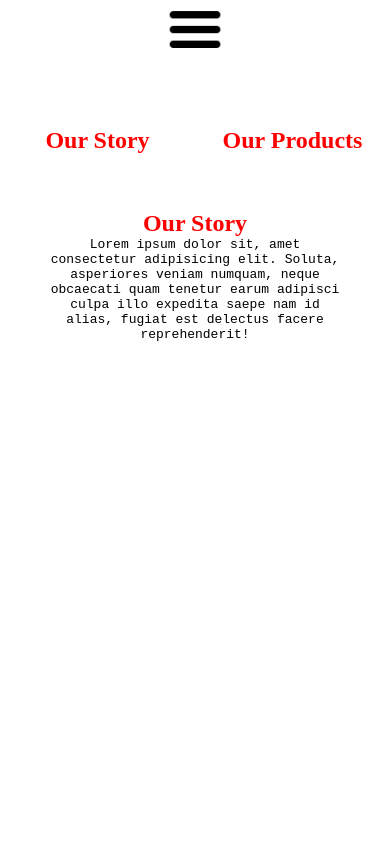
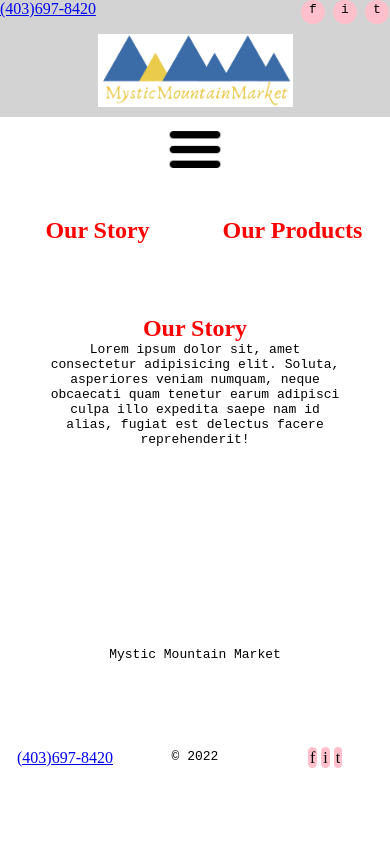
Before and after one commit to Hoodoo42/mysticMountainMarket, a plain HTML site: page about.html in a window 390 px wide. Drawn offline with Linux system fonts and the light colour scheme.

Commit message:
continued making the abouts page flow nicely, and now to troubleshoot adding the footer into the next pages and where its styling is

```diff
--- a/about.html
+++ b/about.html
@@ -26,6 +26,19 @@
     <title>About</title>
   </head>
   <body id="about-body">
+
+    <header id="top-header">
+        <div id="social-media">
+          <a href="tel:4035555555">(403)697-8420</a>
+          <p>f</p>
+          <p>i</p>
+          <p>t</p>
+        </div>
+        <img
+          src="images/logo.png"
+          alt="mystic mountain market logo blue mountain rnage with one yellow mountain. Text under the mountains with company name."
+        />
+      </header>
     <!--MENU TOGGLE FUNCTIONALITY  -->
     <div id="hamburger_menu">
       <input
@@ -50,7 +63,7 @@
       <section id="mobile_menu">
         <a href="index.html">Home</a>
         <a href="#">Shop</a>
-        <a href="#">Contact</a>
+        <a href="contacts.html">Contact</a>
       </section>
     </div>
 
@@ -98,5 +111,18 @@
     </div>
 
     </section>
+
+      <footer>
+        <p>Mystic Mountain Market</p>
+        <div id="footer-div">
+          <a href="tel:4035555555">(403)697-8420</a>
+          <p>&copy; 2022</p>
+          <div id="social-media-icons">
+            <span>f</span>
+            <span>i</span>
+            <span>t</span>
+          </div>
+        </div>
+      </footer>
   </body>
 </html>
--- a/css/about.scss/about.scss
+++ b/css/about.scss/about.scss
@@ -1,4 +1,6 @@
+@use "../general.scss/general";
 @use "../header.scss/mobile-header";
+@use "../footer.scss/footer";
 
 #about-body {
   display: grid;
@@ -13,13 +15,19 @@ h1 {
 
 // MENU TOGGLE ---------------
 
+#hamburger_menu{
+
+    margin-top: 40px;
+}
+
+
 .menu_radio_button {
   display: none;
 }
 
 #mobile_menu {
   position: absolute;
-  top: 75px;
+  top: 175px;
   left: 125px;
   z-index: 10;
 
@@ -57,6 +65,13 @@ label {
 }
 
 // ABOUT SECTION ---------------
+#about_toggle{
+    display: grid;
+    grid-template-rows: 100px;
+    margin-top: 40px;
+}
+
+
 #about_nav {
   display: grid;
   text-align: center;
--- /dev/null
+++ b/css/contacts.scss/contacts.scss
@@ -0,0 +1,5 @@
+@use "../header.scss/mobile-header";
+
+h1{
+    color: red;
+}
```
Also changed, not shown: contacts.html (added, +45 -0 lines), css/about.scss/about.css, css/contacts.scss/contacts.css (added), 2 other files.
